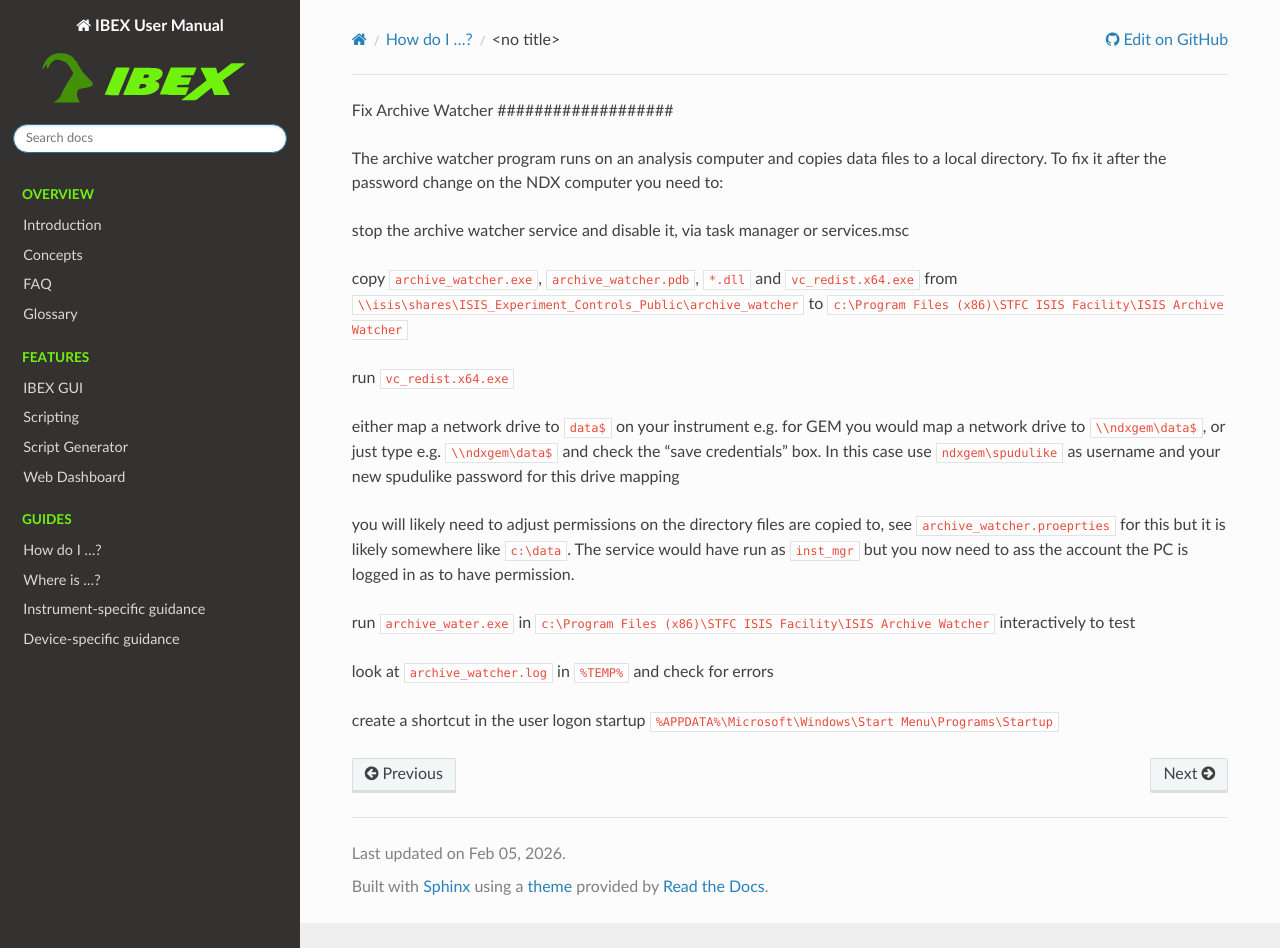
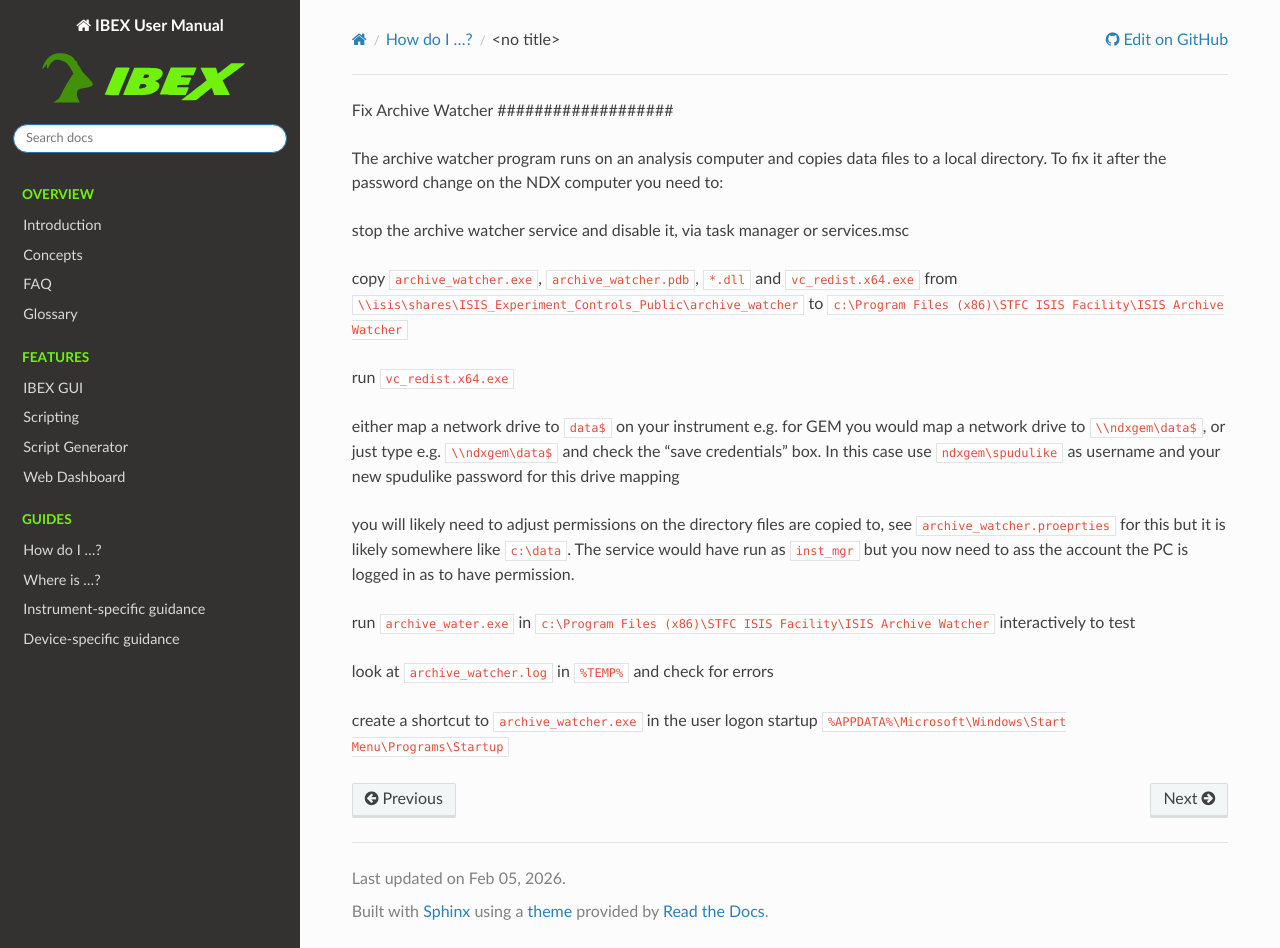
Before and after one commit to ISISComputingGroup/ibex_user_manual, a Sphinx documentation site: the page built from doc/how_to/Fix-Archive-Watcher.md, in a window 1280 px wide and 948 px high. Built offline with Sphinx 7.4.7 and the Read the Docs theme 3.1.0, drawn with Linux system fonts in a browser that asks for light colours.

Commit message:
Fix typo in instructions for Archive Watcher setup

```diff
--- a/doc/how_to/Fix-Archive-Watcher.md
+++ b/doc/how_to/Fix-Archive-Watcher.md
@@ -9,4 +9,4 @@ The archive watcher program runs on an analysis computer and copies data files t
 - you will likely need to adjust permissions on the directory files are copied to, see `archive_watcher.proeprties` for this but it is likely somewhere like `c:\data`. The service would have run as `inst_mgr` but you now need to ass the account the PC is logged in as to have permission.
 - run `archive_water.exe` in `c:\Program Files (x86)\STFC ISIS Facility\ISIS Archive Watcher` interactively to test
 - look at `archive_watcher.log` in `%TEMP%` and check for errors
-- create a shortcut in the user logon startup `%APPDATA%\Microsoft\Windows\Start Menu\Programs\Startup`
+- create a shortcut to `archive_watcher.exe` in the user logon startup `%APPDATA%\Microsoft\Windows\Start Menu\Programs\Startup`
```
